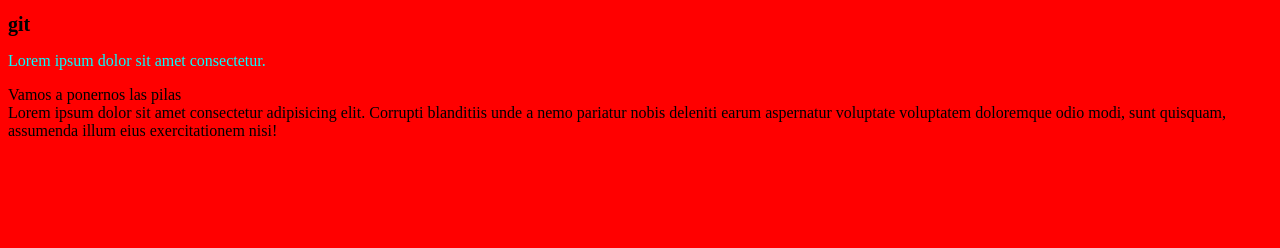
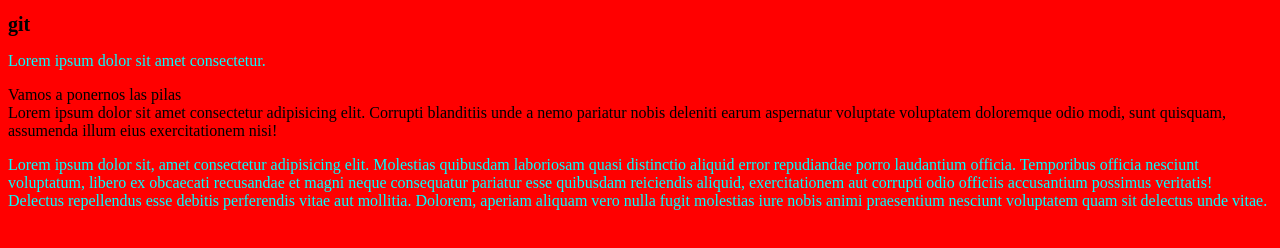
Before and after one commit to luisroquett/consola-html, a plain HTML site: page index.html in a window 1280 px wide. Drawn offline with Linux system fonts and the light colour scheme.

Commit message:
add .gitignore

```diff
--- a/index.html
+++ b/index.html
@@ -14,5 +14,10 @@
     <section>
         Lorem ipsum dolor sit amet consectetur adipisicing elit. Corrupti blanditiis unde a nemo pariatur nobis deleniti earum aspernatur voluptate voluptatem doloremque odio modi, sunt quisquam, assumenda illum eius exercitationem nisi!
     </section>
+    <aside>
+        <p>
+            Lorem ipsum dolor sit, amet consectetur adipisicing elit. Molestias quibusdam laboriosam quasi distinctio aliquid error repudiandae porro laudantium officia. Temporibus officia nesciunt voluptatum, libero ex obcaecati recusandae et magni neque consequatur pariatur esse quibusdam reiciendis aliquid, exercitationem aut corrupti odio officiis accusantium possimus veritatis! Delectus repellendus esse debitis perferendis vitae aut mollitia. Dolorem, aperiam aliquam vero nulla fugit molestias iure nobis animi praesentium nesciunt voluptatem quam sit delectus unde vitae.
+        </p>
+    </aside>
   </body>
 </html>
```
Also changed, not shown: 1 other file.
